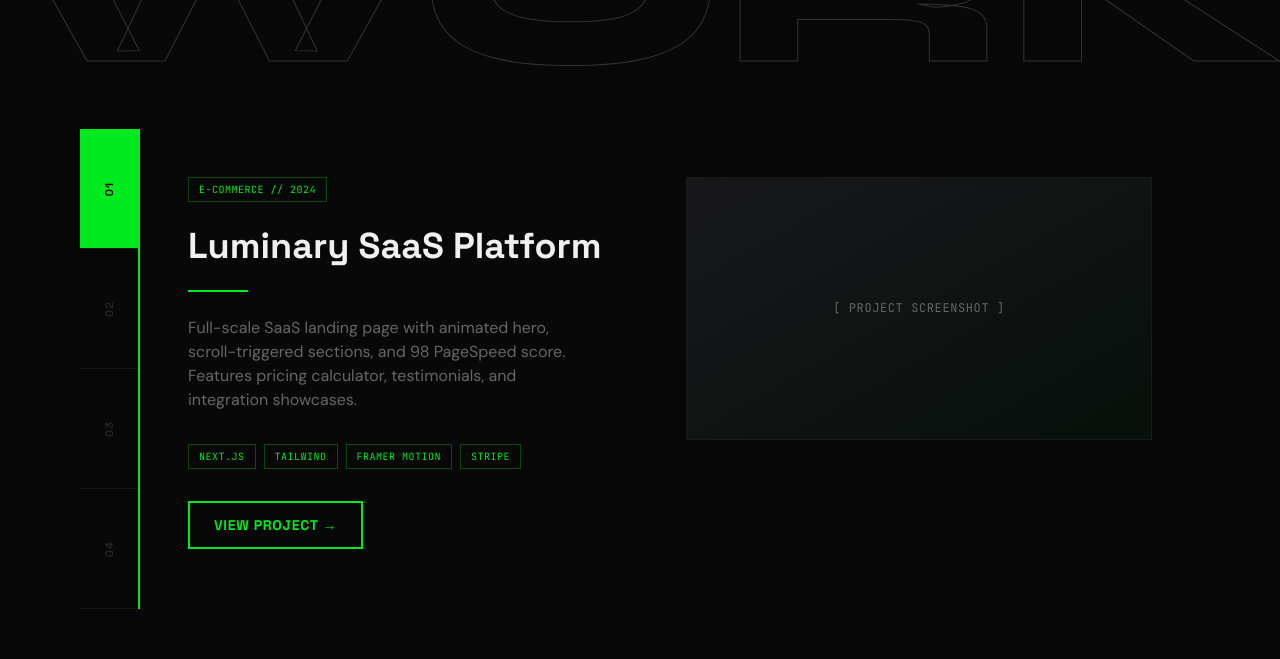
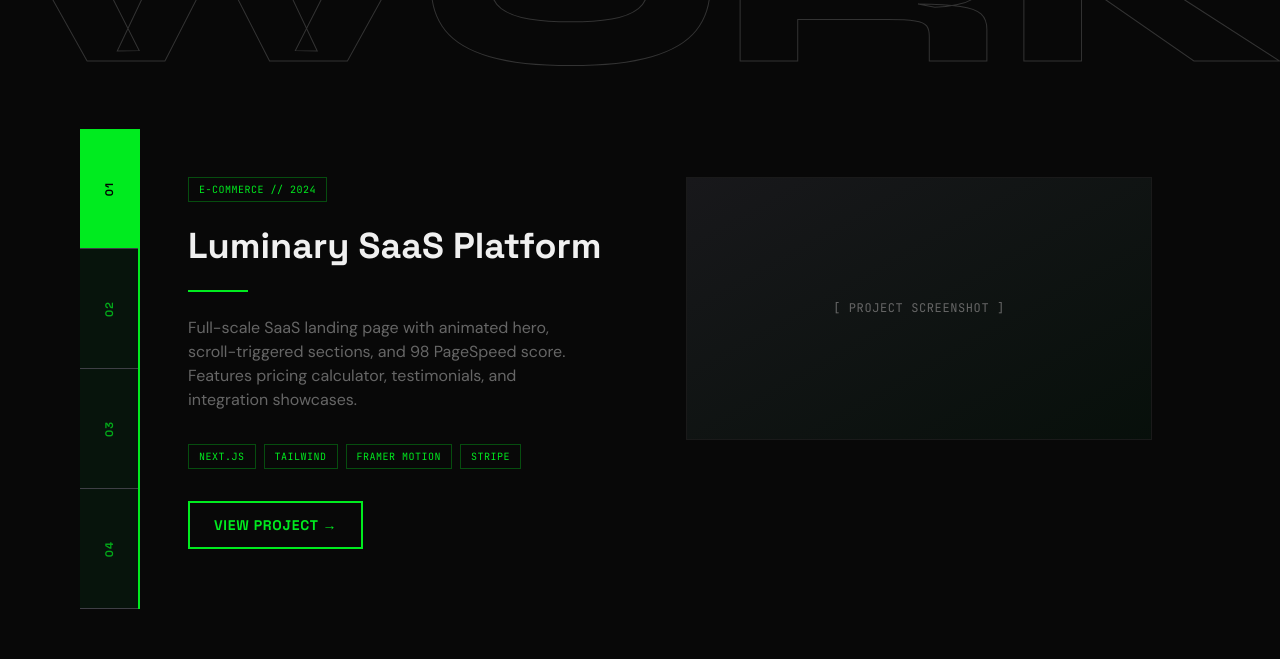
Before and after one commit to razu381/razu-dev-portfolio, a Next.js app: page / in a window 1280 px wide. Shown: the part 3460-4119 px from the top of the page. Built offline with nearby package versions, Linux system fonts and the light colour scheme.

Commit message:
project button color modified

```diff
--- a/components/projects/ProjectsSection.tsx
+++ b/components/projects/ProjectsSection.tsx
@@ -166,8 +166,10 @@ const Concept03SidebarButton = ({ number, index, activeIndex, onClick }: {
 
   return (
     <button
-      className={`flex-1 flex items-center justify-center transition-all duration-150 border-b border-zinc-900 hover:bg-green-950 hover:text-primary ${
-        isActive ? 'bg-primary text-primary-foreground' : 'text-neutral-800'
+      className={`flex-1 flex items-center justify-center transition-all duration-150 border-b border-zinc-700 ${
+        isActive
+          ? 'bg-primary text-primary-foreground border-primary'
+          : 'bg-green-950/30 text-primary/70 hover:bg-green-950/60 hover:text-primary'
       }`}
       onClick={() => onClick(index)}
     >
```
